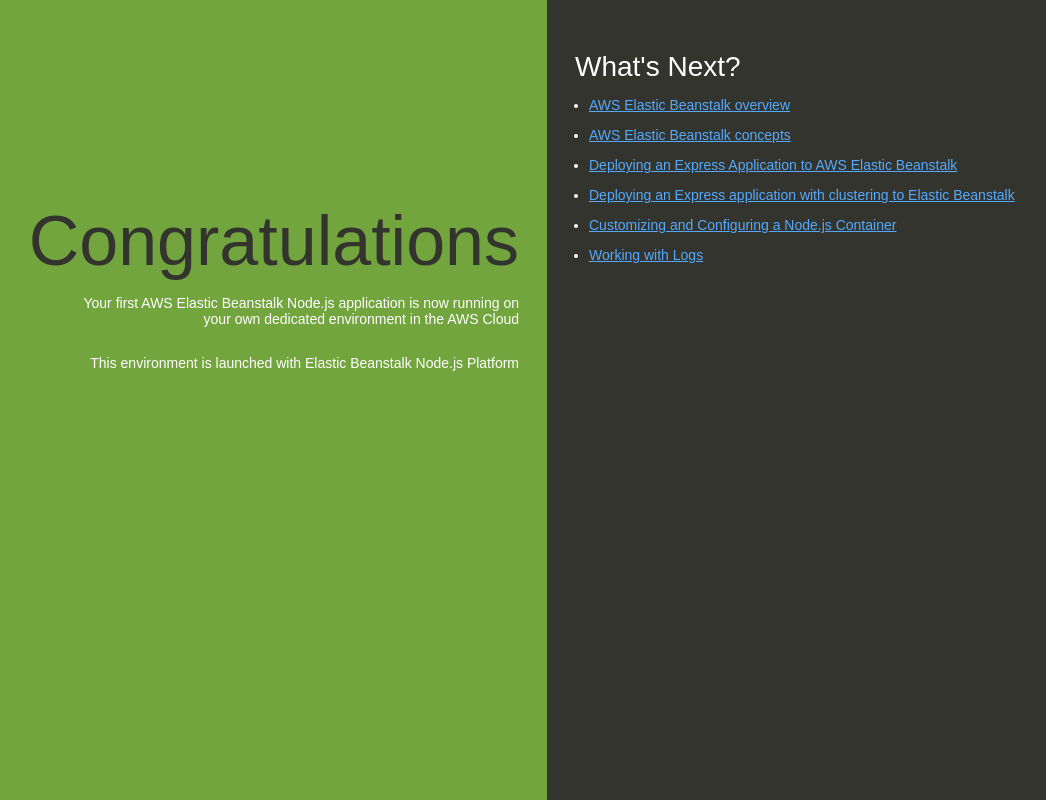
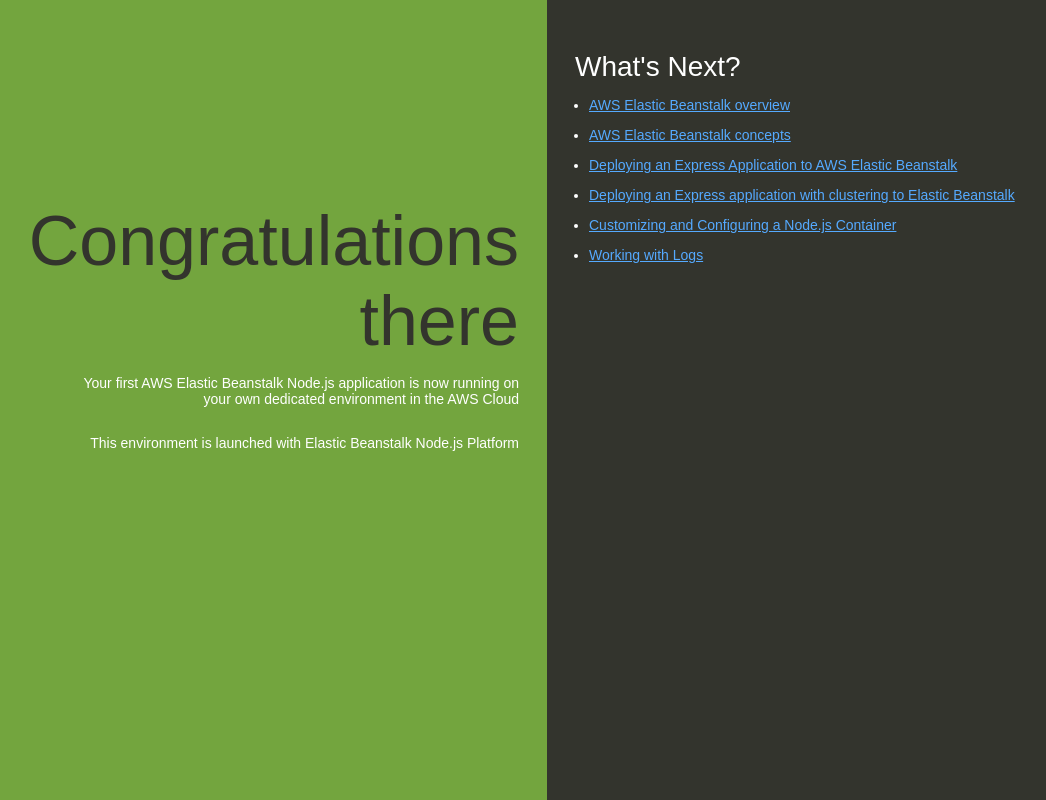
Before and after one commit to kjethi/BeanstalkNode, a website: page index.html in a window 1280 px wide. Shown: the whole page, without its empty margins (93-1139 px from the left). Drawn offline with Linux system fonts and the light colour scheme.

Commit message:
Update index.html

```diff
--- a/index.html
+++ b/index.html
@@ -74,7 +74,7 @@
   </head>
   <body>
     <div class="textColumn">
-      <h1>Congratulations</h1>
+      <h1>Congratulations there</h1>
       <p>Your first AWS Elastic Beanstalk Node.js application is now running on your own dedicated environment in the AWS Cloud</p>
       <p>This environment is launched with Elastic Beanstalk Node.js Platform</p>
     </div>
```
